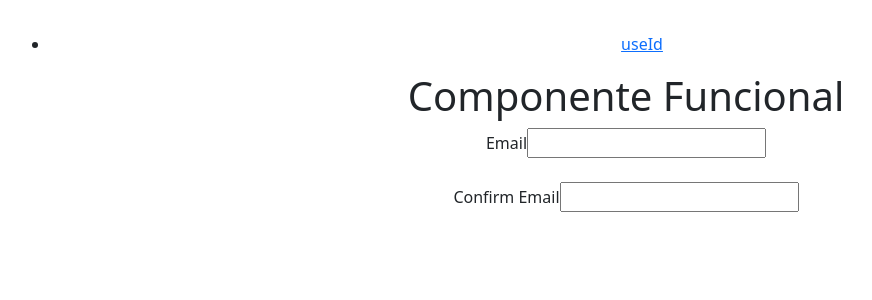
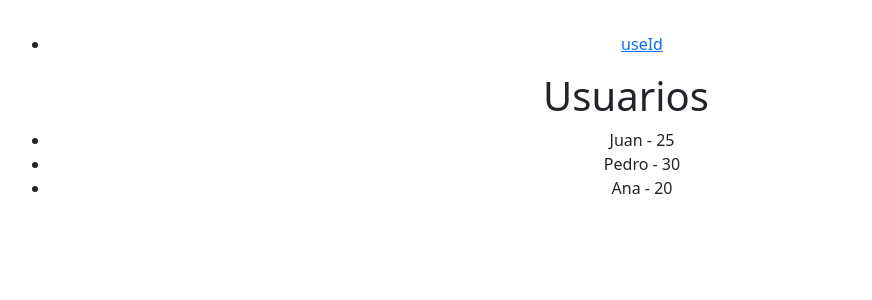
Before and after one commit to pedronieto84/react-19, a React (Vite) app in the folder react-19-curso/: page / in a window 1280 px wide. Shown: the top 300 px of the page, without its empty margins (14-886 px from the left). Built offline with nearby package versions, Linux system fonts and the light colour scheme.

Commit message:
React hooks: custom hooks

```diff
--- a/react-19-curso/src/componentes/functionalComponent.jsx
+++ b/react-19-curso/src/componentes/functionalComponent.jsx
@@ -1,28 +1,21 @@
-// Uso de useId
-import {  useId } from "react";
 
-function EmailInput({name}) {
+import getData from './../hooks/getData.js'
 
-  const id= useId()
-  console.log('id', id);
-  return (
-    <>
-    <label htmlFor={id}>{name}</label>
-    <input id={id} type="email" />
-    </>
-  )
-}
 
 const FunctionalComponent = () => {
+  const data = getData()
+  console.log(data);
 
   return (
     <>
-      <h1>Componente Funcional</h1>
-      <EmailInput name="Email" />
-      <br />
-      <br />
-
-      <EmailInput name="Confirm Email" />
+        <h1>Usuarios</h1>
+        <ul>
+            {data.map((user, index) => (
+                <li key={index}>
+                    {user.nombre} - {user.edad}
+                </li>
+            ))}
+        </ul>
     </>
   )
 }
--- /dev/null
+++ b/react-19-curso/src/data/data.js
@@ -0,0 +1,16 @@
+const data = [
+    {
+        nombre: 'Juan',
+        edad: 25,
+    },
+    {
+        nombre: 'Pedro',
+        edad: 30
+    },
+    {
+        nombre: 'Ana',
+        edad: 20
+    }
+]
+
+export default data
--- /dev/null
+++ b/react-19-curso/src/hooks/getData.js
@@ -0,0 +1,7 @@
+import data from './../data/data.js'
+
+const getData = () => {
+    return data
+}
+
+export default getData
```
